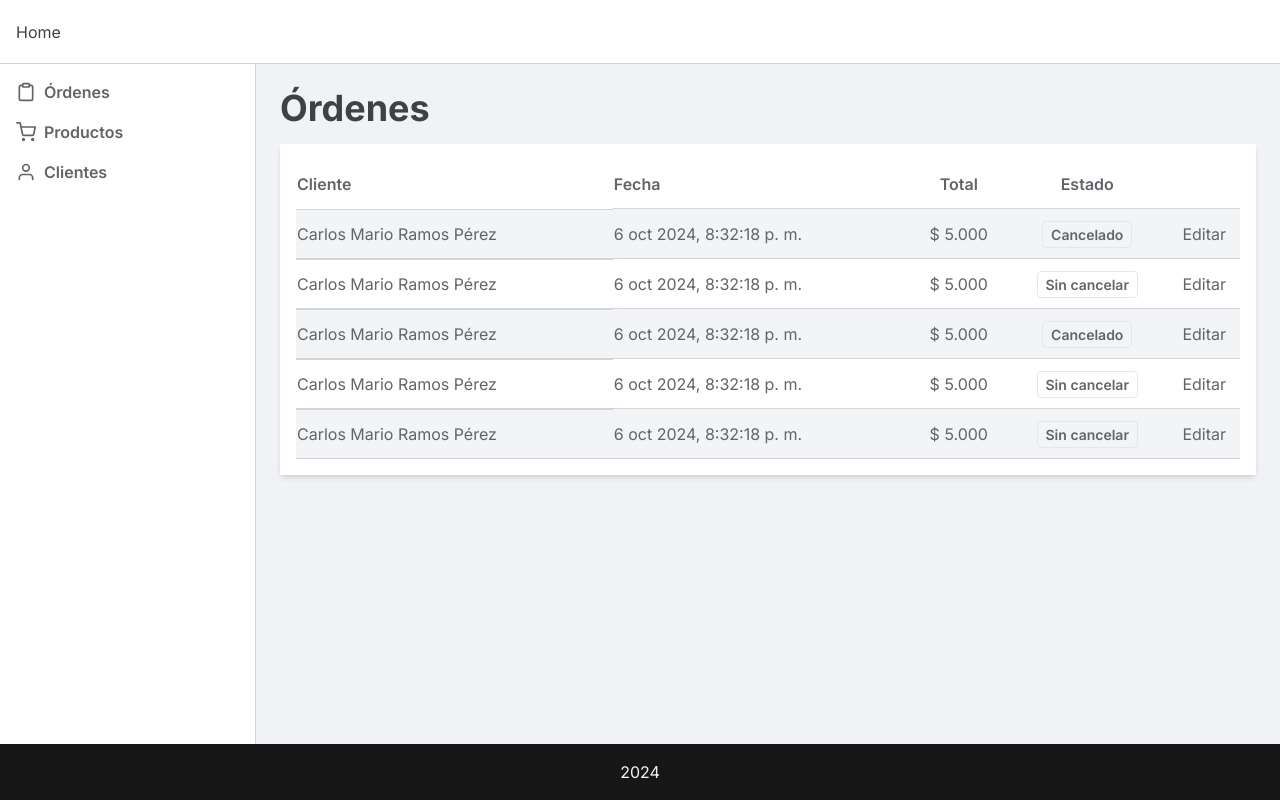
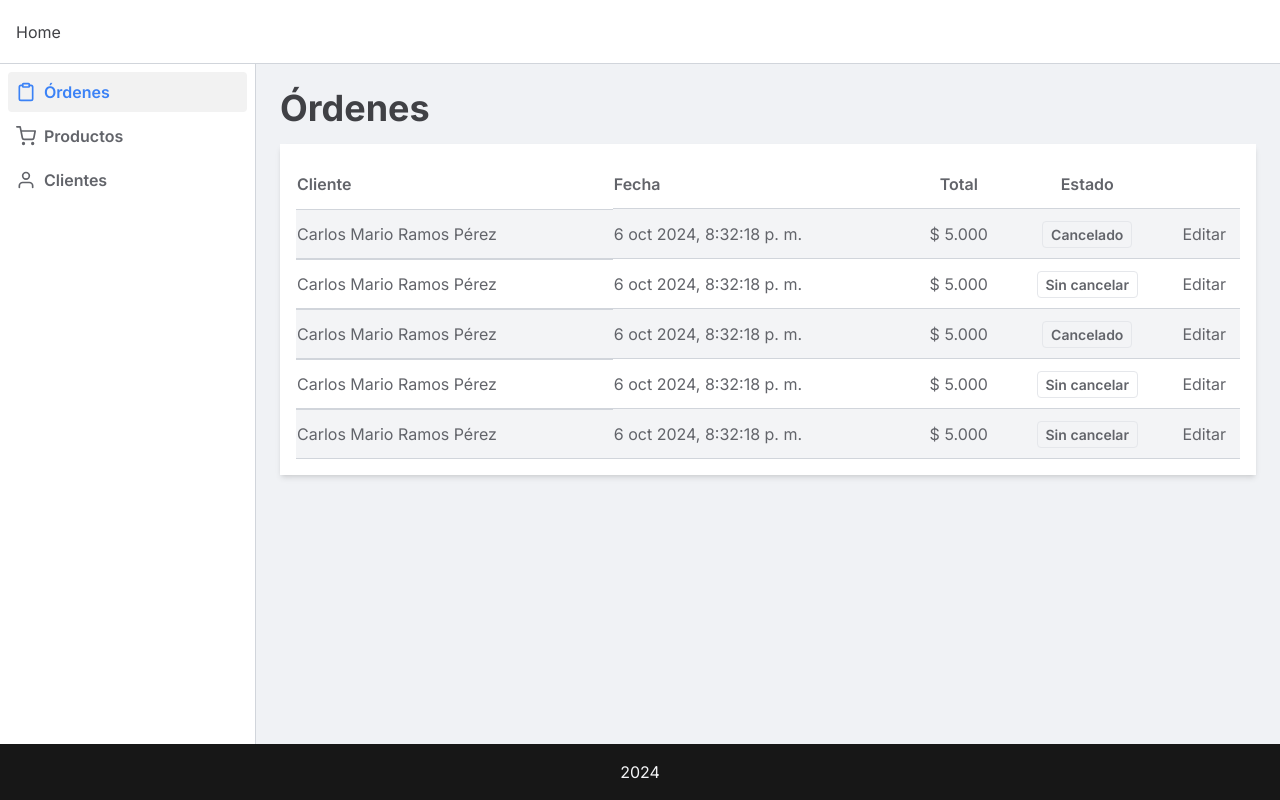
Before and after one commit to soycmramos/react-pos, a React (Vite) app: page /orders in a window 1280 px wide. Built offline with nearby package versions, Linux system fonts and the light colour scheme.

Commit message:
Add location styles to Nav

```diff
--- a/src/components/Nav.jsx
+++ b/src/components/Nav.jsx
@@ -1,24 +1,35 @@
-import { Link } from 'react-router-dom'
+import { Link, useLocation } from 'react-router-dom'
 import { FiClipboard, FiShoppingCart, FiUser } from 'react-icons/fi'
 
 export default function Nav() {
+	const { pathname } = useLocation()
+
 	return (
 		<nav>
-			<ul className='p-2'>
+			<ul className='p-2 flex flex-col gap-1'>
 				<li>
-					<Link to='/orders' className='p-2 flex items-center hover:bg-[#f2f2f2] rounded font-semibold'>
+					<Link
+						to='/orders'
+						className={`p-2 flex items-center hover:bg-[#f2f2f2] rounded font-semibold ${pathname == '/orders' ? 'text-blue-500 bg-[#f2f2f2]' : ''}`}
+					>
 						<FiClipboard className='mr-2 w-5 h-auto' />
 						Órdenes
 					</Link>
 				</li>
 				<li>
-					<Link to='/products' className='p-2 flex items-center hover:bg-[#f2f2f2] rounded font-semibold'>
+					<Link
+						to='/products'
+						className={`p-2 flex items-center hover:bg-[#f2f2f2] rounded font-semibold ${pathname == '/products' ? 'text-blue-500 bg-[#f2f2f2]' : ''}`}
+					>
 						<FiShoppingCart className='mr-2 w-5 h-auto' />
 						Productos
 					</Link>
 				</li>
 				<li>
-					<Link to='/customers' className='p-2 flex items-center hover:bg-[#f2f2f2] rounded font-semibold'>
+					<Link
+						to='/customers'
+						className={`p-2 flex items-center hover:bg-[#f2f2f2] rounded font-semibold ${pathname == '/customers' ? 'text-blue-500 bg-[#f2f2f2]' : ''}`}
+					>
 						<FiUser className='mr-2 w-5 h-auto' />
 						Clientes
 					</Link>
--- a/src/pages/Orders.jsx
+++ b/src/pages/Orders.jsx
@@ -35,7 +35,7 @@ export default function Orders() {
 								const color = x === 0 ? 'green' : 'red'
 								const content = x === 0 ? 'Cancelado' : 'Sin cancelar'
 								return (
-									<tr className='odd:bg-gray-100'>
+									<tr className='odd:bg-gray-100' key={Math.random()}>
 										<td className='py-3 border-y border-gray-300 flex items-center'>Carlos Mario Ramos Pérez</td>
 										<td className='py-3 border-y border-gray-300'>{date}</td>
 										<td className='py-3 border-y border-gray-300 text-center'>$ 5.000</td>
```
